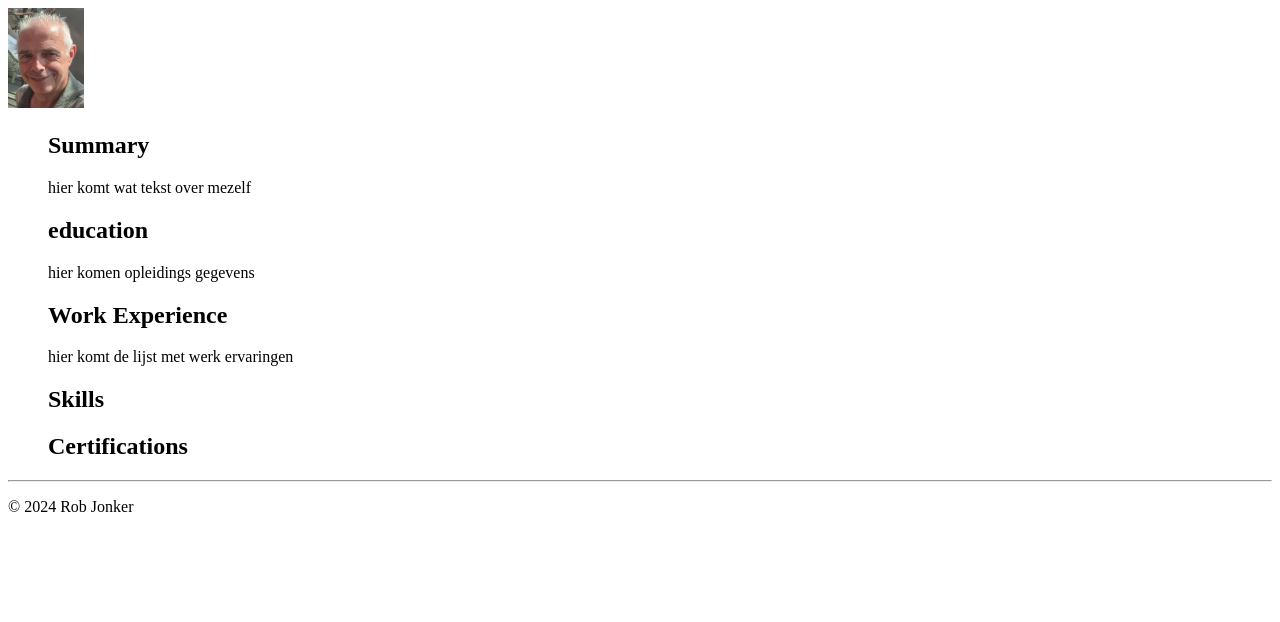
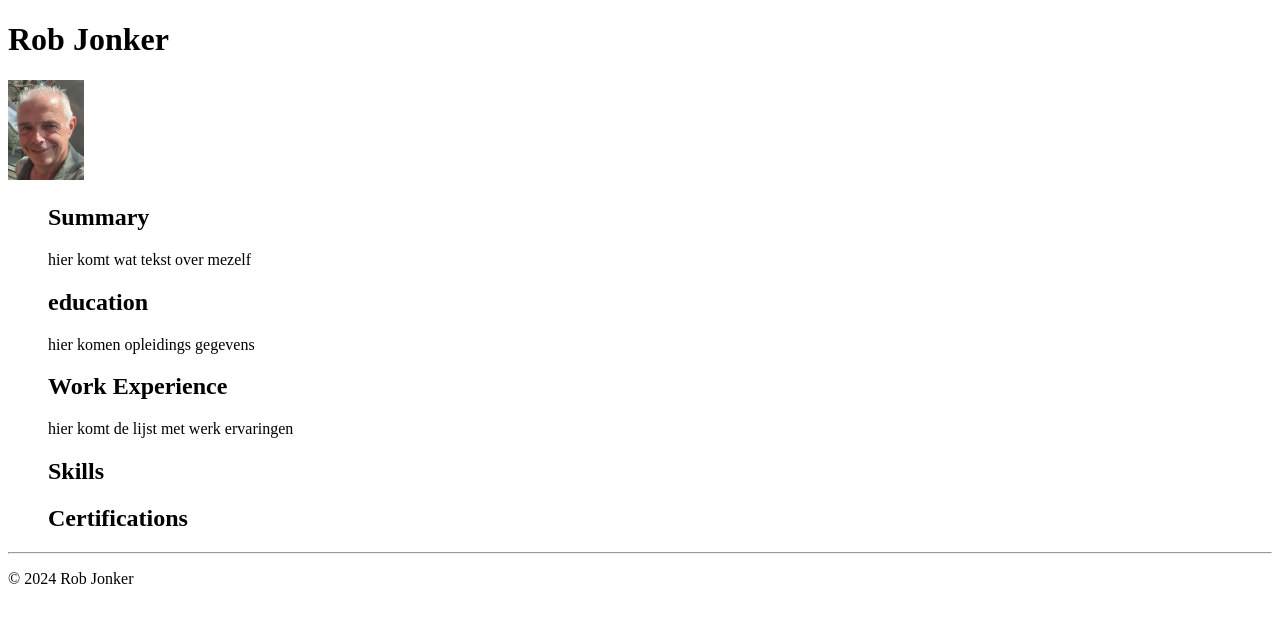
Before and after one commit to RobJonker/Capstone-project1, a plain HTML site: page index.html in a window 1280 px wide. Drawn offline with Linux system fonts and the light colour scheme.

Commit message:
Add files via upload

```diff
--- a/index.html
+++ b/index.html
@@ -5,6 +5,7 @@
     <title>My Resume</title>
 </head>
 <body>
+    <h1>Rob Jonker</h1>
     <img src="./assets/images/profielfoto.png" height="100"/>
     <ul>
         <h2>Summary</h2>
```
